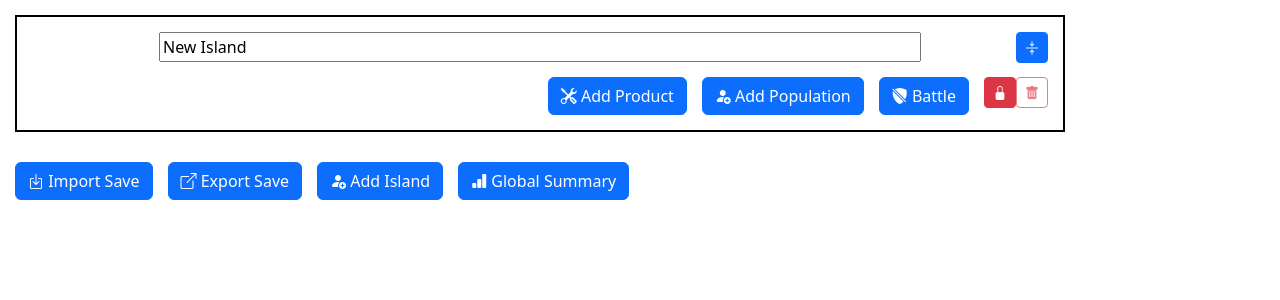
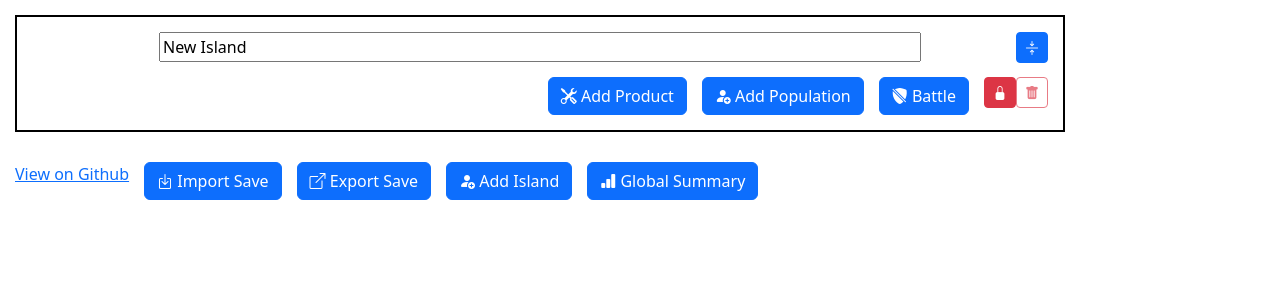
Before and after one commit to Beesbeesbeesbees/ParagonPioneerPal, an Angular app: page / in a window 1280 px wide. Shown: the top 300 px of the page. Built offline with nearby package versions, Linux system fonts and the light colour scheme.

Commit message:
Add github link

```diff
--- a/src/app/main/main.component.html
+++ b/src/app/main/main.component.html
@@ -206,6 +206,7 @@
     </div>
 
     <div class="bottom-row">
+        <a href="https://github.com/Beesbeesbeesbees/ParagonPioneerPal">View on Github</a>
         <button class="btn btn-primary" (click)="importSave()">
             <i class="bi bi-box-arrow-in-down"></i>
             <span> Import Save</span>
```
Also changed, not shown: 3 other files (tests, documents, lock files or other folders).
